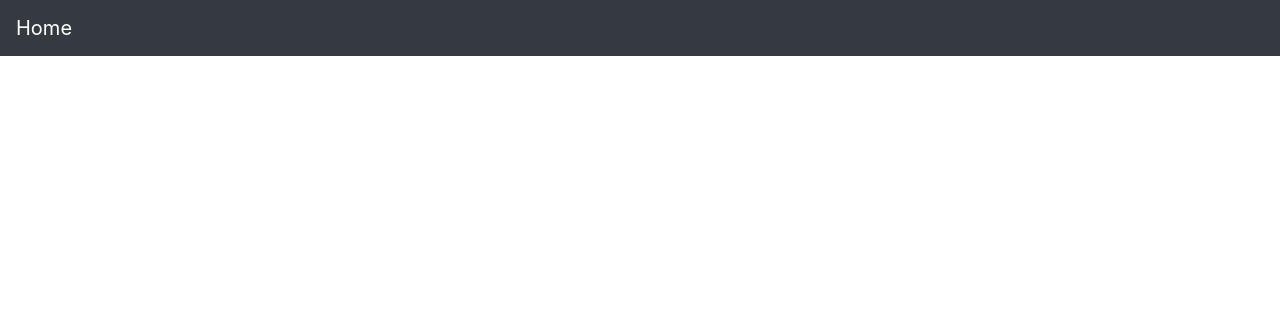
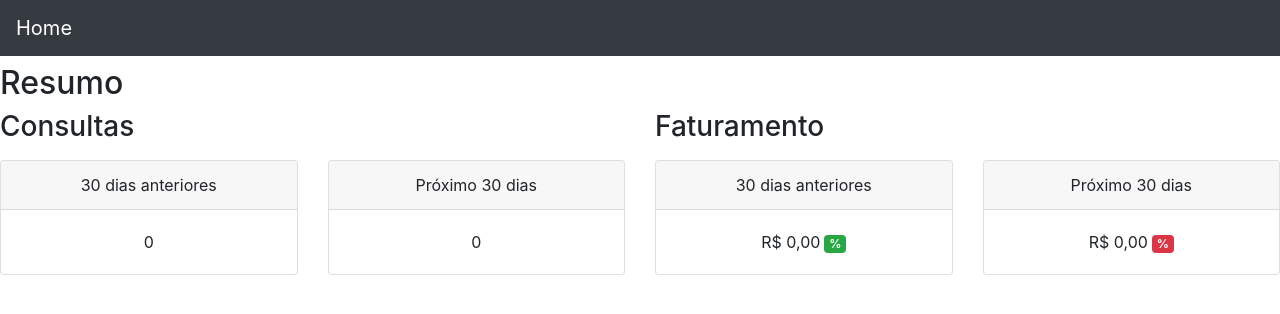
Before and after one commit to afromera/React-Single-Page-Application, a React (Create React App) app: page / in a window 1280 px wide. Shown: the top 314 px of the page. Built offline with nearby package versions, Linux system fonts and the light colour scheme.

Commit message:
Renderizando Resumo

```diff
--- a/src/App.js
+++ b/src/App.js
@@ -1,12 +1,14 @@
 import React, { Component } from 'react';
 
 import MenuSuperior from './components/MenuSuperior/MenuSuperior'
+import Resumo from './components/Resumo/Resumo'
 
 class App extends Component {
   render() {
     return (
       <div>
         <MenuSuperior />
+        <Resumo />
       </div>
     );
   }
--- /dev/null
+++ b/src/components/Resumo/Resumo.js
@@ -0,0 +1,95 @@
+import React, {Component} from 'react'
+
+class Resumo extends Component {
+
+    constructor(props){
+        super(props)
+        this.state = {
+            consultas: {
+                consultas_30dias_anteriores: 0,
+                consultas_30dias_posteriores: 0
+            },
+            faturamento: {
+                anterior: {
+                    valor: 0,
+                    corporativo: 0
+                },
+                previsao: {
+                    valor: 0,
+                    corporativo: 0
+                }
+            }
+        }
+    }
+
+    render(){
+        return (
+            <div>
+                <h2 className='mt-2'>Resumo</h2>
+
+                <div className='row'>
+                    <div className='col'>
+                        <h3>Consultas</h3>
+
+                        <div className='row'>
+                            <div className='col'>
+                                <div className='card mt-2 text-center'>
+                                    <div className='card-header'>
+                                        30 dias anteriores
+                                    </div>
+                                    <div className='card-body'>
+                                        {this.state.consultas.consultas_30dias_anteriores}
+                                    </div>
+                                </div>
+                            </div>
+                            <div className='col'>
+                                <div className='card mt-2 text-center'>
+                                    <div className='card-header'>
+                                        Próximo 30 dias
+                                    </div>
+                                    <div className='card-body'>
+                                        {this.state.consultas.consultas_30dias_posteriores}
+                                    </div>
+                                </div>
+                            </div>
+                        </div>
+                    </div>
+                    <div className='col'>
+                        <h3>Faturamento</h3>
+
+                        <div className='row'>
+                            <div className='col'>
+                                <div className='card mt-2 text-center'>
+                                    <div className='card-header'>
+                                        30 dias anteriores
+                                    </div>
+                                    <div className='card-body'>
+                                        {this.state.faturamento.anterior.valor.toLocaleString("pt-BR", { style : "currency", currency : "BRL"}) }
+                                        <span className='badge badge-success ml-1'>
+                                            { this.state.faturamento.anterior.comparativo } %
+                                        </span>
+                                    </div>
+                                </div>
+                            </div>
+                            <div className='col'>
+                                <div className='card mt-2 text-center'>
+                                    <div className='card-header'>
+                                        Próximo 30 dias
+                                    </div>
+                                    <div className='card-body'>
+                                        {this.state.faturamento.previsao.valor.toLocaleString("pt-BR", { style : "currency", currency : "BRL"}) }
+                                        <span className='badge badge-danger ml-1'>
+                                            { this.state.faturamento.previsao.comparativo } %
+                                        </span>
+                                    </div>
+                                </div>
+                            </div>
+                        </div>
+                    </div>
+                </div>
+            </div>
+        )
+    }
+}
+
+export default Resumo
```
